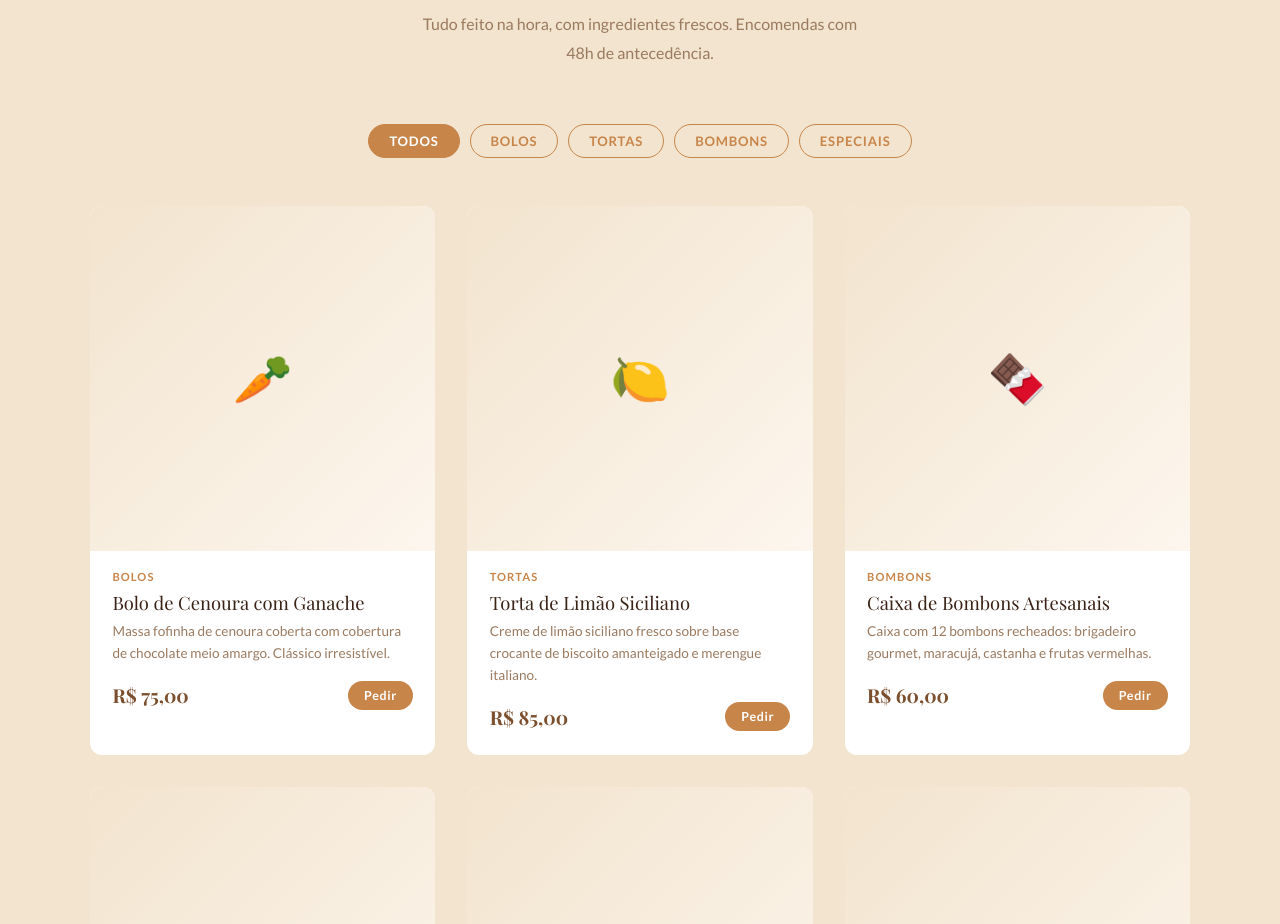
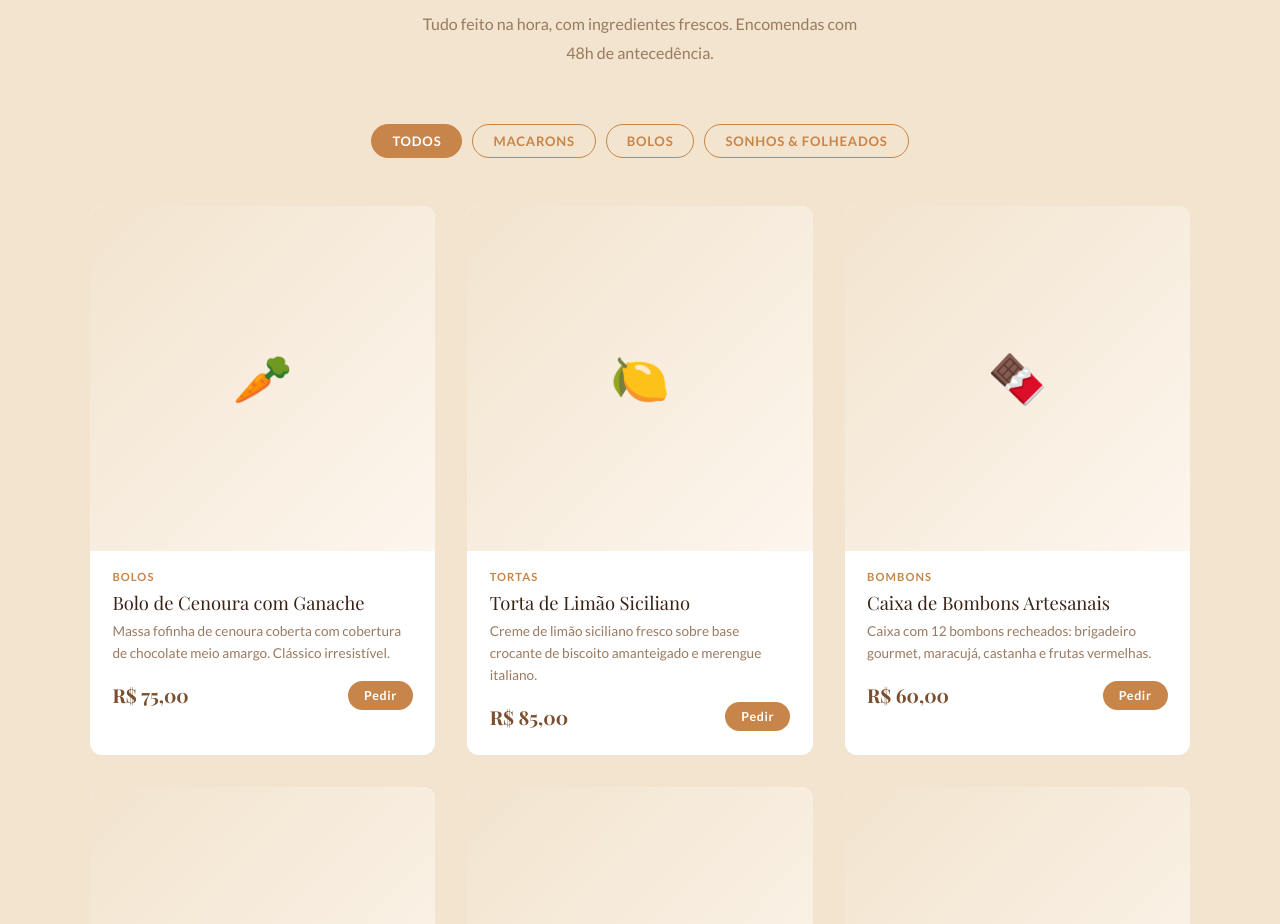
Before and after one commit to pedro-valente10/landing_page, a plain HTML site: page index.html in a window 1280 px wide. Shown: the part 1952-2876 px from the top of the page. Drawn offline with nearby package versions, Linux system fonts and the light colour scheme; a web font is replaced by a local one.

Commit message:
Update index.html

```diff
--- a/index.html
+++ b/index.html
@@ -69,13 +69,12 @@
       <p>Tudo feito na hora, com ingredientes frescos. Encomendas com 48h de antecedência.</p>
     </div>
 
-    <div class="filter-bar">
+  <div class="filter-bar">
       <button class="filter-btn active" data-filter="todos" onclick="filtrarCards(this, 'todos')">Todos</button>
+      <button class="filter-btn" data-filter="macarons" onclick="filtrarCards(this, 'macarons')">Macarons</button>
       <button class="filter-btn" data-filter="bolos" onclick="filtrarCards(this, 'bolos')">Bolos</button>
-      <button class="filter-btn" data-filter="tortas" onclick="filtrarCards(this, 'tortas')">Tortas</button>
-      <button class="filter-btn" data-filter="bombons" onclick="filtrarCards(this, 'bombons')">Bombons</button>
-      <button class="filter-btn" data-filter="especiais" onclick="filtrarCards(this, 'especiais')">Especiais</button>
-    </div>
+      <button class="filter-btn" data-filter="tradicionais" onclick="filtrarCards(this, 'tradicionais')">Sonhos & Folheados</button>
+  </div>
 
     <div class="catalog-grid" id="catalogGrid">
 
```
